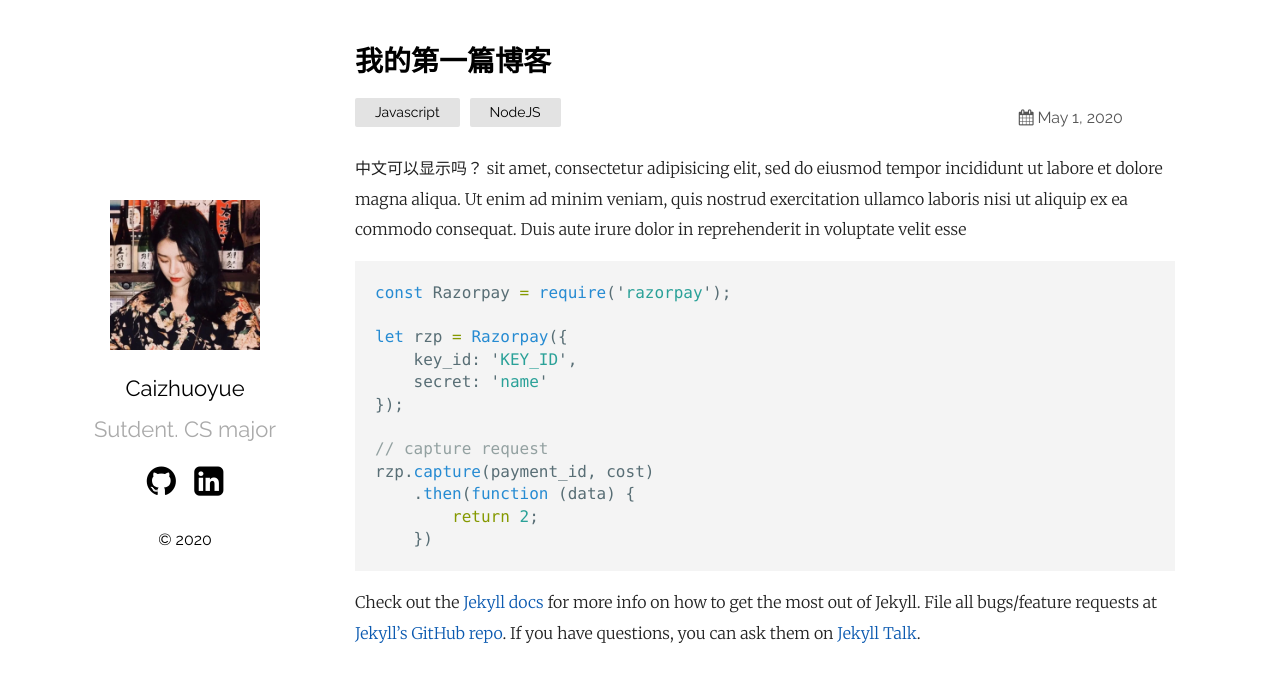
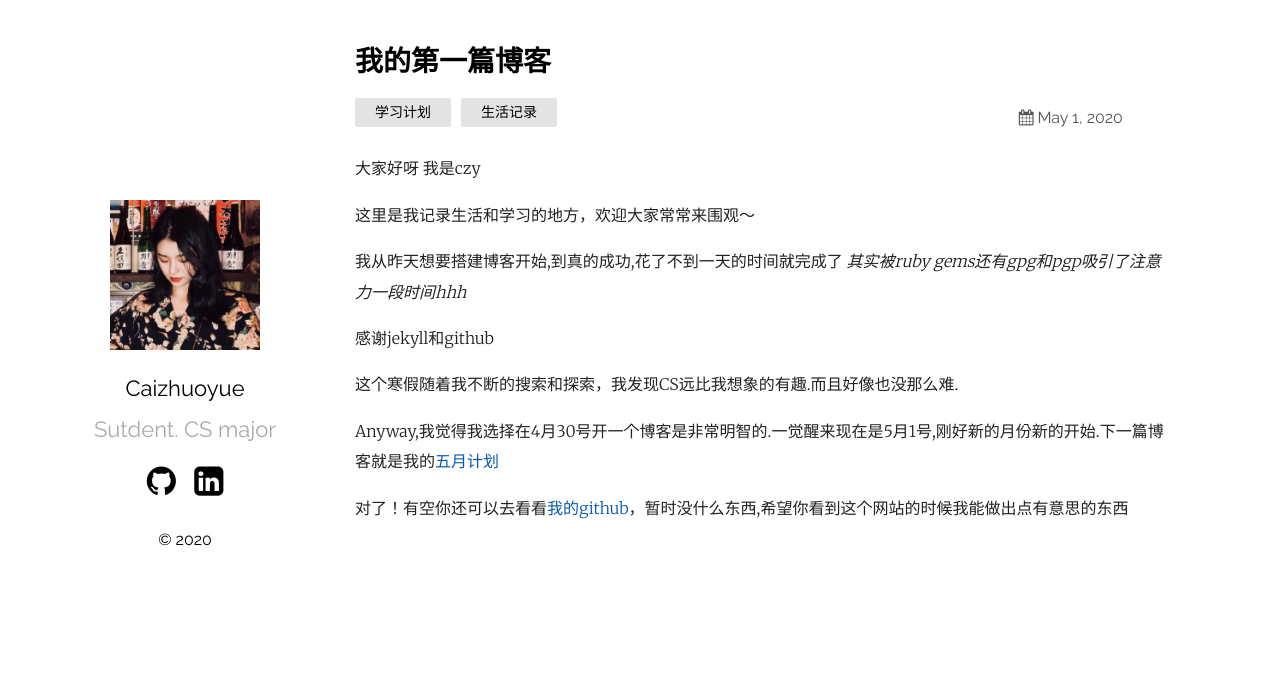
Before and after one commit to joemorningstar/joemorningstar.github.io, a Jekyll site: the page built from _posts/2020-05-01-my-first-post.markdown, in a window 1280 px wide. Shown: the top 682 px of the page. Built offline with Jekyll 4.4.1, drawn with Linux system fonts in a browser that asks for light colours.

Commit message:
add two posts

````diff
--- a/_posts/2020-05-01-my-first-post.markdown
+++ b/_posts/2020-05-01-my-first-post.markdown
@@ -2,27 +2,23 @@
 layout: post
 title:  "我的第一篇博客"
 date:   2020-05-01 07:52:36 +0008
-categories: Javascript NodeJS
+categories: 学习计划 生活记录
 ---
-中文可以显示吗？ sit amet, consectetur adipisicing elit, sed do eiusmod tempor incididunt ut labore et dolore magna aliqua. Ut enim ad minim veniam, quis nostrud exercitation ullamco laboris nisi ut aliquip ex ea commodo consequat. Duis aute irure dolor in reprehenderit in voluptate velit esse
+大家好呀  我是czy
 
-```javascript
-const Razorpay = require('razorpay');
+这里是我记录生活和学习的地方，欢迎大家常常来围观～
 
-let rzp = Razorpay({
-	key_id: 'KEY_ID',
-	secret: 'name'
-});
+我从昨天想要搭建博客开始,到真的成功,花了不到一天的时间就完成了 *其实被ruby gems还有gpg和pgp吸引了注意力一段时间hhh*
 
-// capture request
-rzp.capture(payment_id, cost)
-	.then(function (data) {
-		return 2;
-	})
-```
+感谢jekyll和github
 
-Check out the [Jekyll docs][jekyll-docs] for more info on how to get the most out of Jekyll. File all bugs/feature requests at [Jekyll’s GitHub repo][jekyll-gh]. If you have questions, you can ask them on [Jekyll Talk][jekyll-talk].
 
-[jekyll-docs]: https://jekyllrb.com/docs/home
-[jekyll-gh]:   https://github.com/jekyll/jekyll
-[jekyll-talk]: https://talk.jekyllrb.com/
+这个寒假随着我不断的搜索和探索，我发现CS远比我想象的有趣.而且好像也没那么难.
+
+Anyway,我觉得我选择在4月30号开一个博客是非常明智的.一觉醒来现在是5月1号,刚好新的月份新的开始.下一篇博客就是我的[五月计划]()
+
+
+
+对了！有空你还可以去看看[我的github]，暂时没什么东西,希望你看到这个网站的时候我能做出点有意思的东西
+
+[我的github]: https://github.com/joemorningstar
````
Also changed, not shown: _posts/2020-05-01-plan-for-may.markdown (added, +13 -0 lines).
